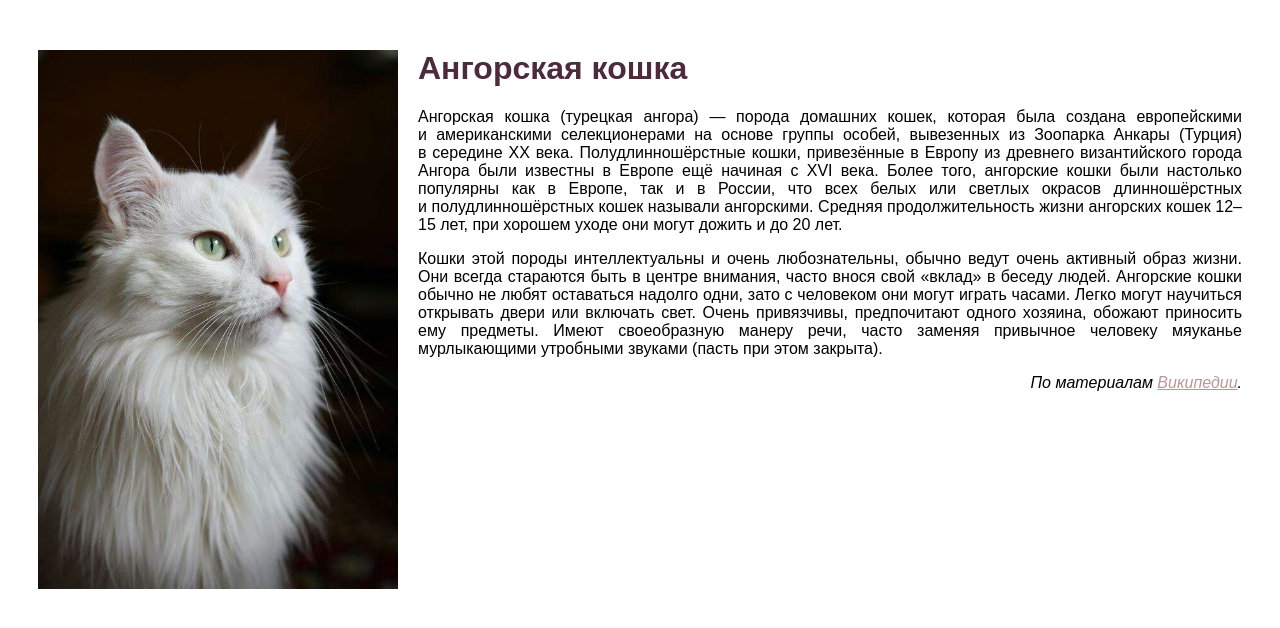
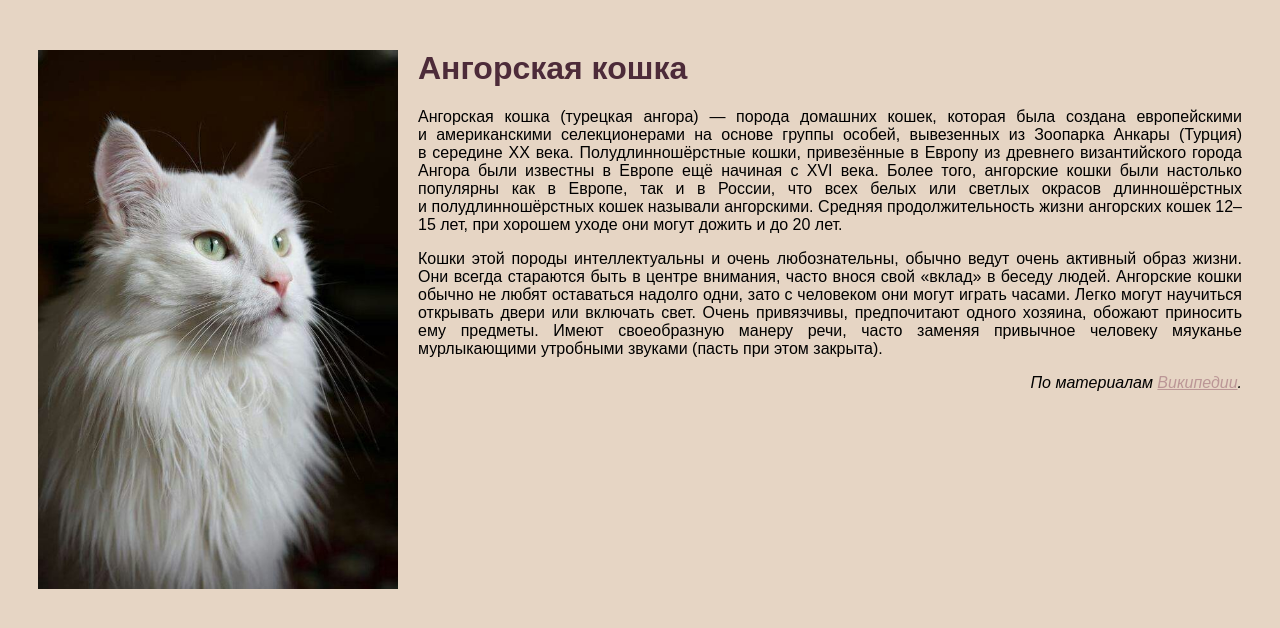
Before and after one commit to InventiveSpark/ITMOUniversity-web-developer, a PHP site: page /pages/content_1.html in a window 1280 px wide. Shown: the top 628 px of the page. Run offline with PHP 8.4, Linux system fonts and the light colour scheme.

Commit message:
tiny CSS fix

```diff
--- a/Module_1/loschenkov_SRSWEB_3/SRSWEB_3_2/styles/style.css
+++ b/Module_1/loschenkov_SRSWEB_3/SRSWEB_3_2/styles/style.css
@@ -2,7 +2,7 @@ body {
     font-family: sans-serif;
 }
 
-body+.content {
+.content {
     background-color: #e6d5c4;
 }
 
```
